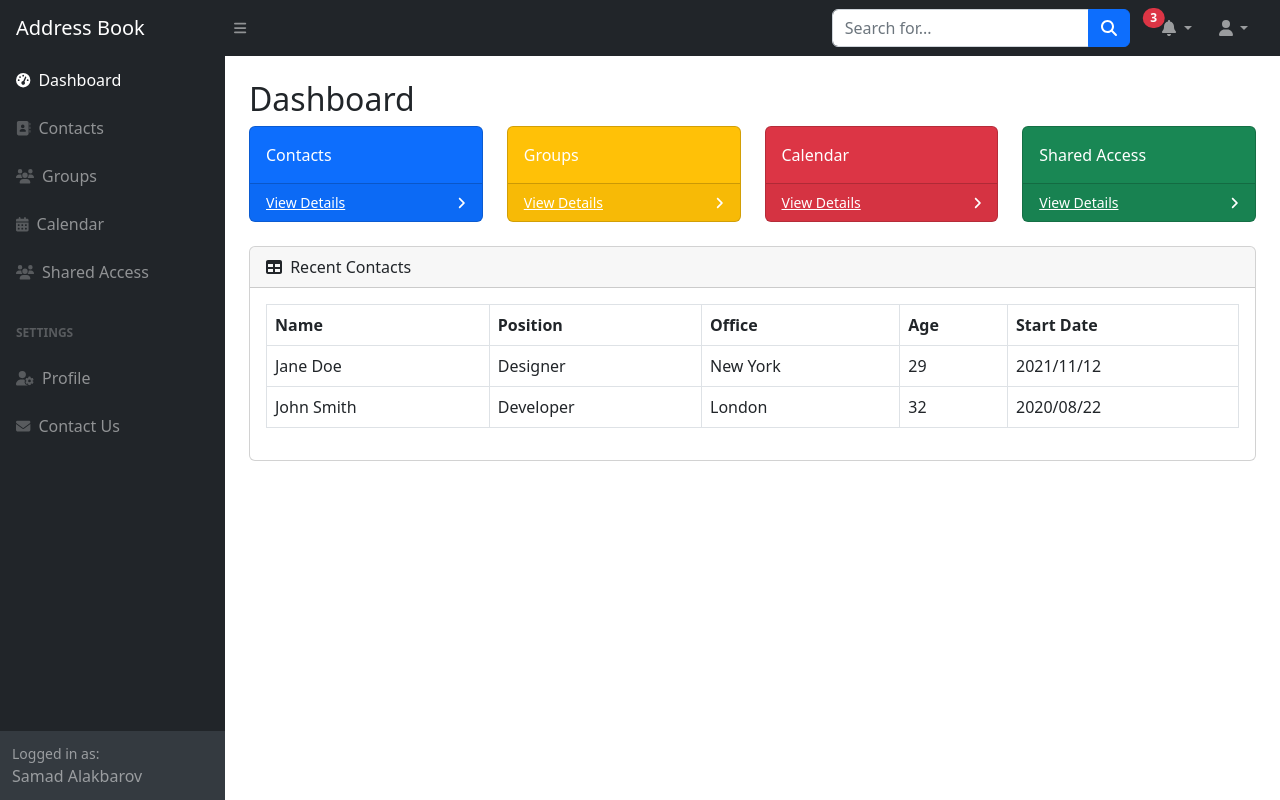
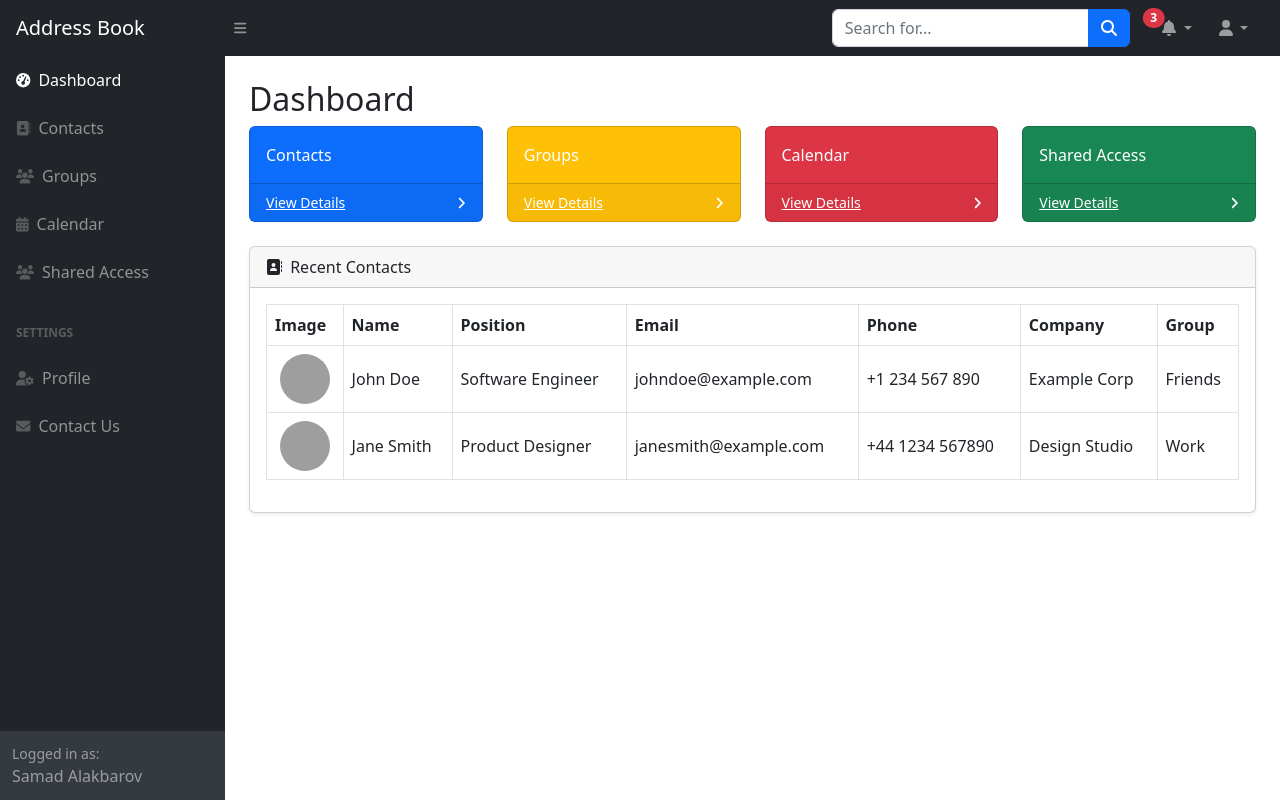
Before and after one commit to Samad126/AdressBookAppWeb, an ASP.NET Core app: page / in a window 1280 px wide. Run offline with ASP.NET Core 8, Linux system fonts and the light colour scheme; some libraries are stand-ins or nearby versions; grey boxes are pictures that could not be loaded.

Commit message:
Update dashboard and group management UI
- Enhanced `Index.cshtml` with new layout and cards for contacts and groups, removed "Tags" card, and added a "Recent Contacts" table with new columns.
- Updated group management section to include "Group Description" and changed edit links to buttons.
- Modified `addgroup.cshtml` and `editgroup.cshtml` to include "Group Description" field and removed contact selection.
- Changed user access levels from "Viewer" to "Editor" in `Index.cshtml` and updated action buttons accordingly.

```diff
--- a/Views/Dashboard/Index.cshtml
+++ b/Views/Dashboard/Index.cshtml
@@ -5,7 +5,9 @@
 
 <div class="container-fluid px-4">
     <h2 class="mt-4">Dashboard</h2>
+
     <div class="row">
+        <!-- Cards (Contacts, Groups, Calendar, Shared Access) -->
         <div class="col-xl-3 col-md-6">
             <div class="card bg-primary text-white mb-4">
                 <div class="card-body">Contacts</div>
@@ -42,68 +44,48 @@
                 </div>
             </div>
         </div>
-@*         <div class="col-xl-3 col-md-6">
-            <div class="card bg-success text-white mb-4">
-                <div class="card-body">Tags</div>
-                <div class="card-footer d-flex align-items-center justify-content-between">
-                    <a class="small text-white stretched-link" href="#">View Details</a>
-                    <div class="small text-white"><i class="fas fa-angle-right"></i></div>
-                </div>
-            </div>
-        </div> *@
     </div>
 
-    <!-- <div class="row">
-        <div class="col-xl-6">
-            <div class="card mb-4">
-                <div class="card-header">
-                    <i class="fas fa-chart-area me-1"></i>
-                    Contacts Growth
-                </div>
-                <div class="card-body"><canvas id="myAreaChart" width="100%" height="40"></canvas></div>
-            </div>
-        </div>
-        <div class="col-xl-6">
-            <div class="card mb-4">
-                <div class="card-header">
-                    <i class="fas fa-chart-bar me-1"></i>
-                    Activity Log
-                </div>
-                <div class="card-body"><canvas id="myBarChart" width="100%" height="40"></canvas></div>
-            </div>
-        </div>
-    </div> -->
-
-    <div class="card mb-4">
+    <!-- Recent Contacts Table -->
+    <div class="card mb-4 shadow-sm">
         <div class="card-header">
-            <i class="fas fa-table me-1"></i>
-            Recent Contacts
+            <i class="fas fa-address-book me-1"></i> Recent Contacts
         </div>
         <div class="card-body overflow-auto">
-            <table style="min-width: 650px;" class="table table-bordered">
+            <table style="min-width: 850px;" class="table table-bordered align-middle">
                 <thead>
                     <tr>
+                        <th>Image</th>
                         <th>Name</th>
                         <th>Position</th>
-                        <th>Office</th>
-                        <th>Age</th>
-                        <th>Start Date</th>
+                        <th>Email</th>
+                        <th>Phone</th>
+                        <th>Company</th>
+                        <th>Group</th>
                     </tr>
                 </thead>
                 <tbody>
                     <tr>
-                        <td>Jane Doe</td>
-                        <td>Designer</td>
-                        <td>New York</td>
-                        <td>29</td>
-                        <td>2021/11/12</td>
+                        <td class="text-center">
+                            <img src="https://picsum.photos/id/237/60/60" alt="Profile" class="rounded-circle" style="width: 50px; height: 50px; object-fit: cover;">
+                        </td>
+                        <td>John Doe</td>
+                        <td>Software Engineer</td>
+                        <td>johndoe@example.com</td>
+                        <td>+1 234 567 890</td>
+                        <td>Example Corp</td>
+                        <td>Friends</td>
                     </tr>
                     <tr>
-                        <td>John Smith</td>
-                        <td>Developer</td>
-                        <td>London</td>
-                        <td>32</td>
-                        <td>2020/08/22</td>
+                        <td class="text-center">
+                            <img src="https://picsum.photos/id/238/60/60" alt="Profile" class="rounded-circle" style="width: 50px; height: 50px; object-fit: cover;">
+                        </td>
+                        <td>Jane Smith</td>
+                        <td>Product Designer</td>
+                        <td>janesmith@example.com</td>
+                        <td>+44 1234 567890</td>
+                        <td>Design Studio</td>
+                        <td>Work</td>
                     </tr>
                 </tbody>
             </table>
--- a/Views/SharedAccess/Index.cshtml
+++ b/Views/SharedAccess/Index.cshtml
@@ -37,7 +37,6 @@
                                 <h6 class="mb-0">Samad Alakbarov</h6>
                                 <p class="mb-0">viewer1@example.com</p>
                             </div>
-                            <p class="mb-0" style="font-size: 0.85rem;">Access Level: Viewer</p>
 
                             <!-- Action Buttons -->
                             <div class="d-flex gap-1 mt-2 flex-wrap">
@@ -61,7 +60,6 @@
                                 <h6 class="mb-0">Samad Alakbarov</h6>
                                 <p class="mb-0">viewer1@example.com</p>
                             </div>
-                            <p class="mb-0" style="font-size: 0.85rem;">Access Level: Editor</p>
 
                             <!-- Action Buttons -->
                             <div class="d-flex gap-1 mt-2 flex-wrap">
@@ -85,7 +83,6 @@
                                 <h6 class="mb-0">Samad Alakbarov</h6>
                                 <p class="mb-0">viewer1@example.com</p>
                             </div>
-                            <p class="mb-0" style="font-size: 0.85rem;">Access Level: Viewer</p>
 
                             <!-- Action Buttons -->
                             <div class="d-flex gap-1 mt-2 flex-wrap">
```
Also changed, not shown: Views/Groups/Index.cshtml (+6 -7 lines), Views/Groups/addgroup.cshtml (+7 -27 lines), Views/Groups/editgroup.cshtml (+10 -28 lines).
